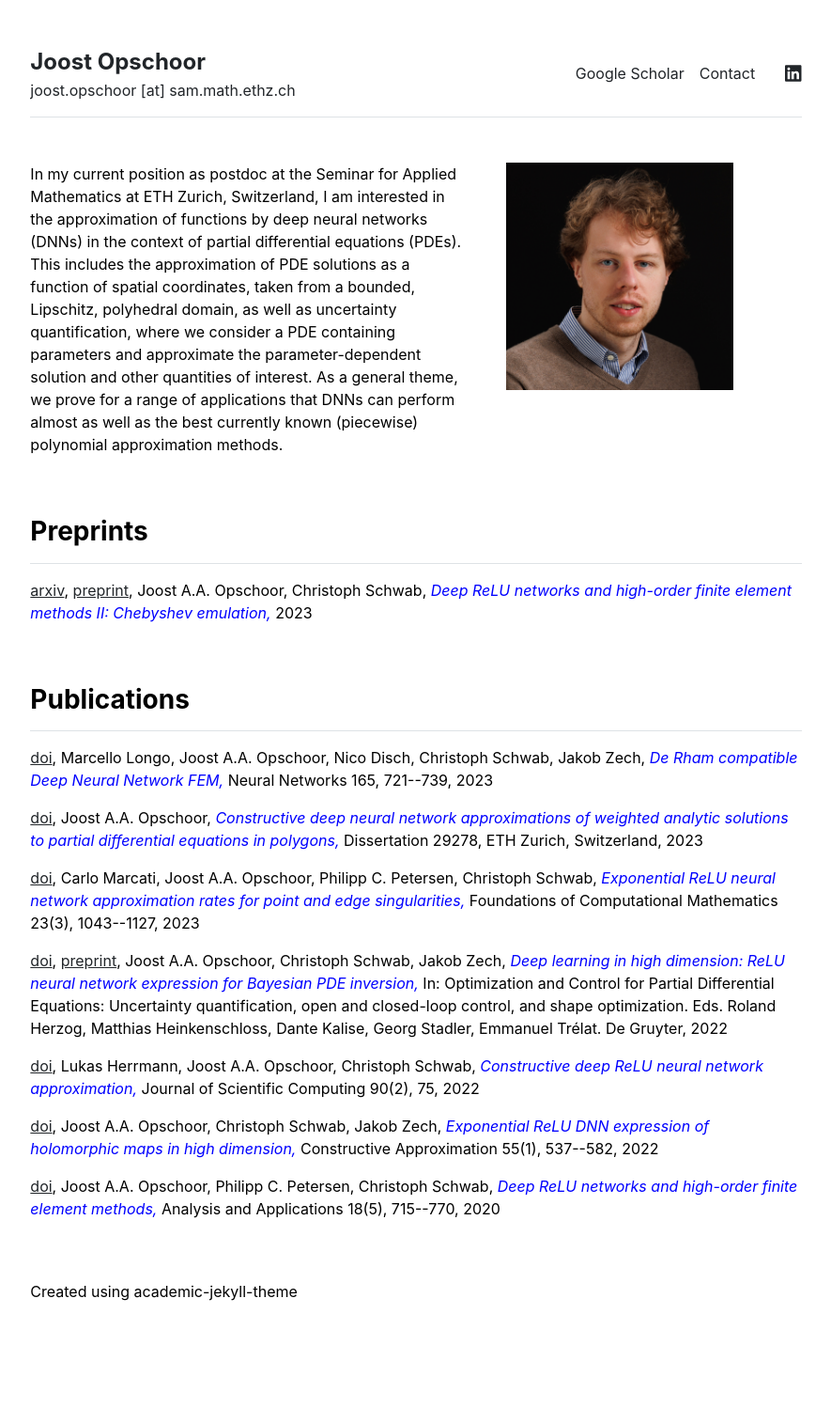
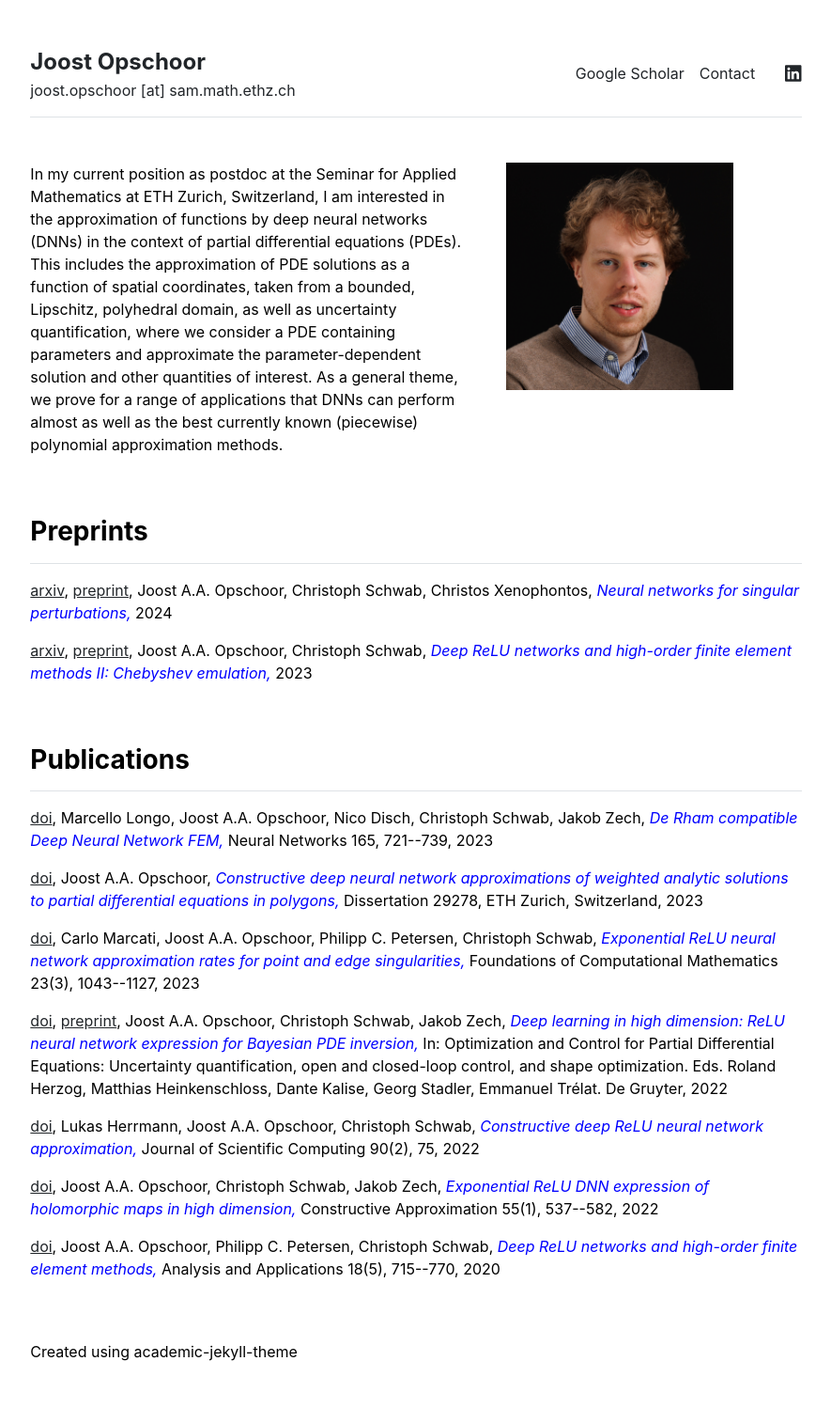
Before and after one commit to joostop/github.io, a Jekyll site: the page built from index.md, in a window 1280 px wide. Shown: the whole page at 94% size, without its empty margins (197-1082 px from the left). Built offline with Jekyll 4.4.1, drawn with Linux system fonts in a browser that asks for light colours; before the commit the page ends 1434 px from its top, so only the background shows below that.

Commit message:
preprint added

```diff
--- a/_data/publications.yml
+++ b/_data/publications.yml
@@ -1,6 +1,15 @@
 
 
 preprint:
+- {
+  authors: 'Joost A.A. Opschoor, Christoph Schwab, Christos Xenophontos',
+  title: 'Neural networks for singular perturbations',
+  publ: '',
+  year: '2024',
+  doi: '',
+  url: 'https://math.ethz.ch/sam/research/reports.html?id=1085',
+  arxiv: 'https://arxiv.org/abs/2401.06656'
+  }
 - {
   authors: 'Joost A.A. Opschoor, Christoph Schwab',
   title: 'Deep ReLU networks and high-order finite element methods II: Chebyshev emulation',
```
